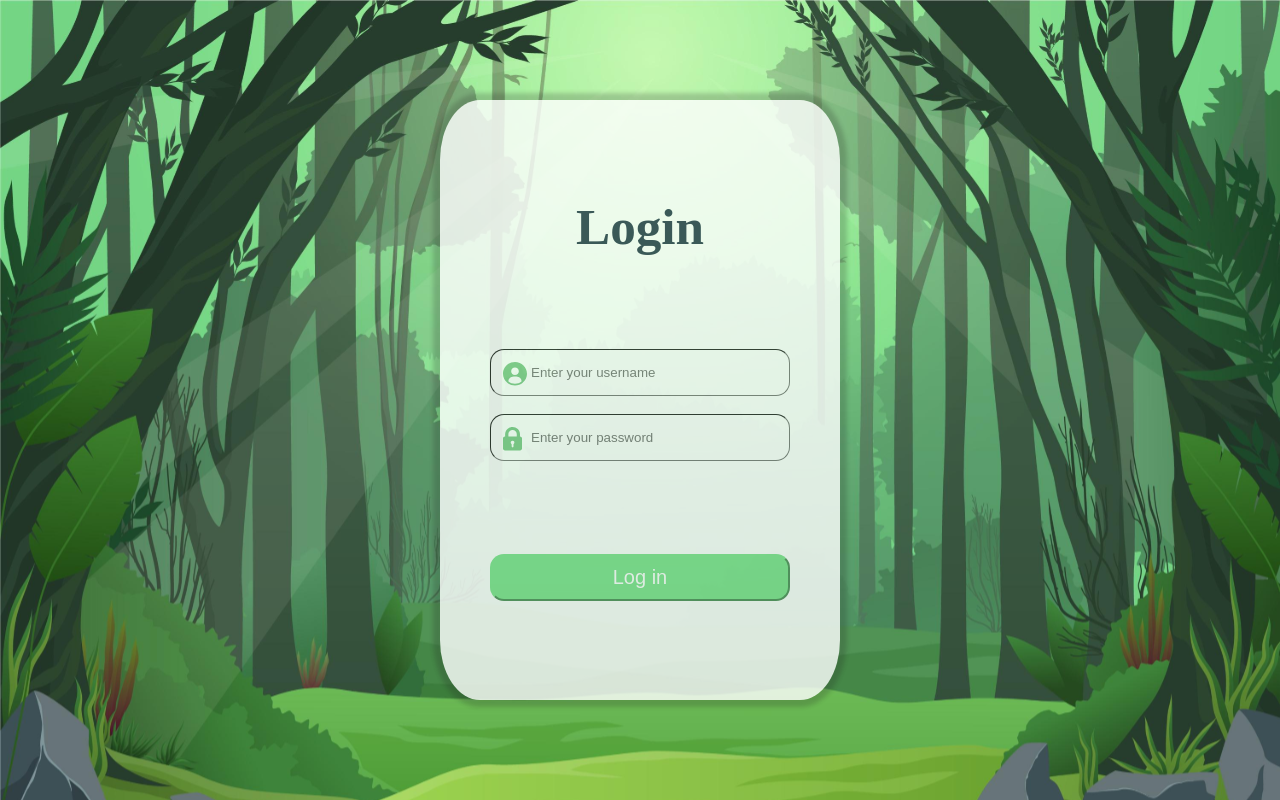
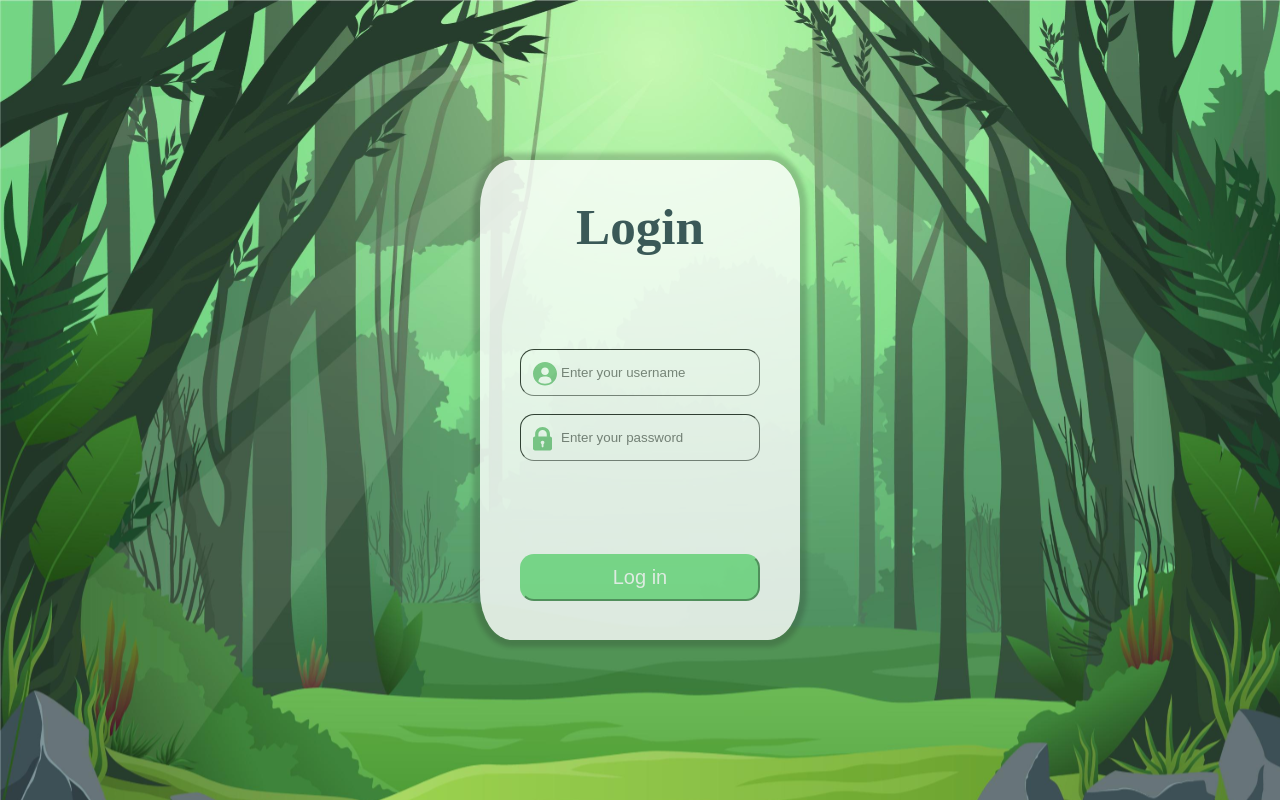
Before and after one commit to justinespinal/environmental-education, a React (Vite) app: page /login in a window 1280 px wide. Built offline with nearby package versions, Linux system fonts and the light colour scheme.

Commit message:
login sizer

```diff
--- a/src/App.css
+++ b/src/App.css
@@ -17,8 +17,8 @@
   box-shadow: 0px 0px 4px 7px rgba(30, 30, 30, 0.25);
   font: "Inter", sans-serif;
   background-color: white;
-  height: 600px;
-  width: 400px;
+  height: 60vh;
+  width: 40vh;
   border-radius: 10%;
   opacity: 0.8;
   display: flex;
@@ -38,14 +38,14 @@
   border-radius: 14px;
   padding: 15px;
   border-width: 1px;
-  width: 300px;
+  width: 30vh;
 }
 
 .inputButton {
   border-radius: 14px;
   font-size: 20px;
   padding: 10px;
-  width: 300px;
+  width: 30vh;
   border-color: #7ee28e;
   color: white;
   background-color: #7ee28e;
```
